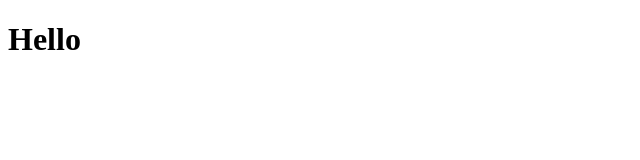
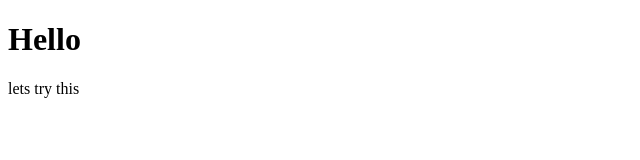
Before and after one commit to NemesxsJ/nemesxsj.github.io, a plain HTML site: page index.html in a window 1280 px wide. Shown: the full height of the page, 0-640 px from the left. Drawn offline with Linux system fonts and the light colour scheme.

Commit message:
Update index.html

```diff
--- a/index.html
+++ b/index.html
@@ -1,6 +1,9 @@
 <!DOCTYPE html>
 <head>
+    <title>Home</title>
     <h1>Hello</h1>
 </head>
-<body></body>
+<body>
+    <p> lets try this</p>
+</body>
 </html>
```
